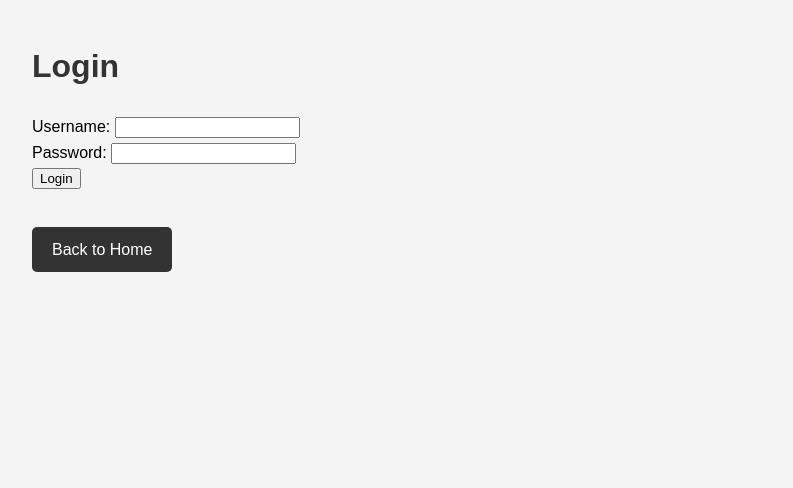
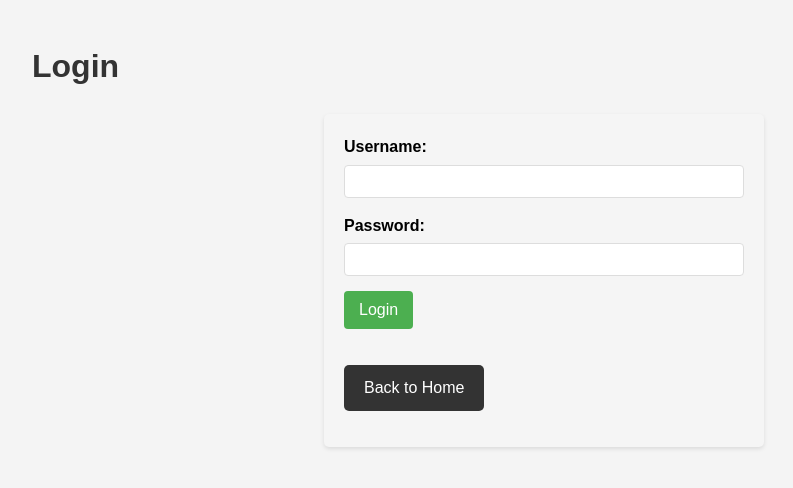
Before and after one commit to Cloesick/AiderRentallAppNew, a Flask app: page /login in a window 1280 px wide. Shown: the top 488 px of the page, without its empty margins (96-889 px from the left). Run offline with Flask 2, Linux system fonts and the light colour scheme.

Commit message:
feat: Improve browser opening and add login form styling

```diff
--- a/app.py
+++ b/app.py
@@ -43,7 +43,8 @@ def logout():
 def open_browser():
     """Open browser after a short delay"""
     time.sleep(1)
-    webbrowser.open('http://localhost:5000/')
+    # Use the default browser without specifying a command
+    webbrowser.open('http://localhost:5000/', new=2)
 
 if __name__ == '__main__':
     # Start a thread to open the browser
--- /dev/null
+++ b/static/css/login.css
@@ -0,0 +1,50 @@
+/* Login form styling */
+.login-container {
+    max-width: 400px;
+    margin: 0 auto;
+    padding: 20px;
+    background-color: #f5f5f5;
+    border-radius: 5px;
+    box-shadow: 0 2px 4px rgba(0, 0, 0, 0.1);
+}
+
+.form-group {
+    margin-bottom: 15px;
+}
+
+.form-group label {
+    display: block;
+    margin-bottom: 5px;
+    font-weight: bold;
+}
+
+.form-group input {
+    width: 100%;
+    padding: 8px;
+    border: 1px solid #ddd;
+    border-radius: 4px;
+    box-sizing: border-box;
+}
+
+button[type="submit"] {
+    background-color: #4CAF50;
+    color: white;
+    padding: 10px 15px;
+    border: none;
+    border-radius: 4px;
+    cursor: pointer;
+    font-size: 16px;
+}
+
+button[type="submit"]:hover {
+    background-color: #45a049;
+}
+
+.flash-messages {
+    padding: 10px;
+    margin-bottom: 15px;
+    border-radius: 4px;
+    background-color: #f8d7da;
+    color: #721c24;
+    border: 1px solid #f5c6cb;
+}
--- a/templates/login.html
+++ b/templates/login.html
@@ -3,10 +3,12 @@
 <head>
     <title>Login - My Flask App</title>
     <link rel="stylesheet" href="{{ url_for('static', filename='css/style.css') }}">
+    <link rel="stylesheet" href="{{ url_for('static', filename='css/login.css') }}">
 </head>
 <body>
     <div class="container">
         <h1>Login</h1>
+        <div class="login-container">
 
         {% with messages = get_flashed_messages() %}
           {% if messages %}
@@ -31,6 +33,7 @@
         </form>
 
         <p><a href="{{ url_for('home') }}">Back to Home</a></p>
+        </div>
     </div>
 </body>
 </html>
```
